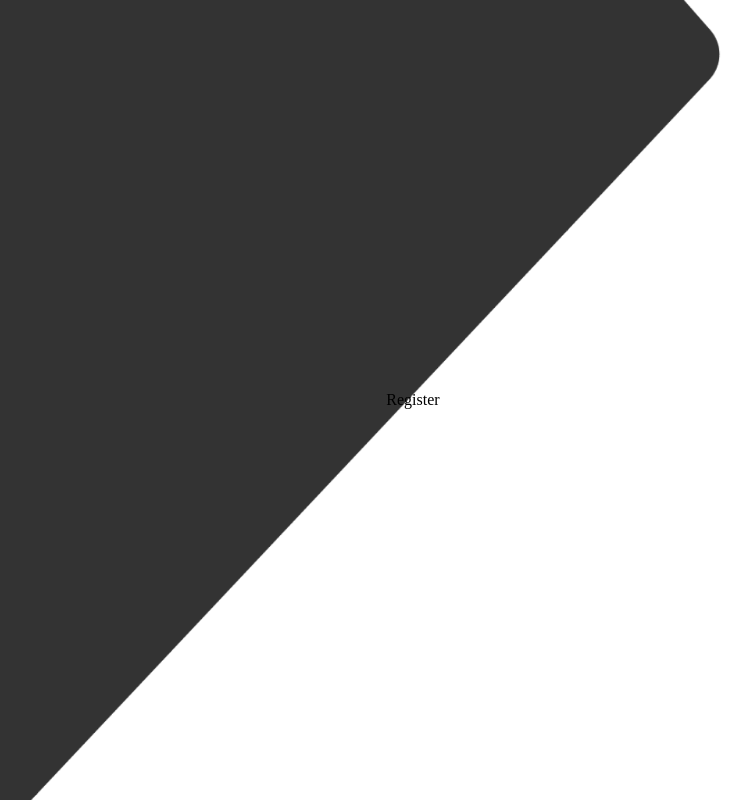
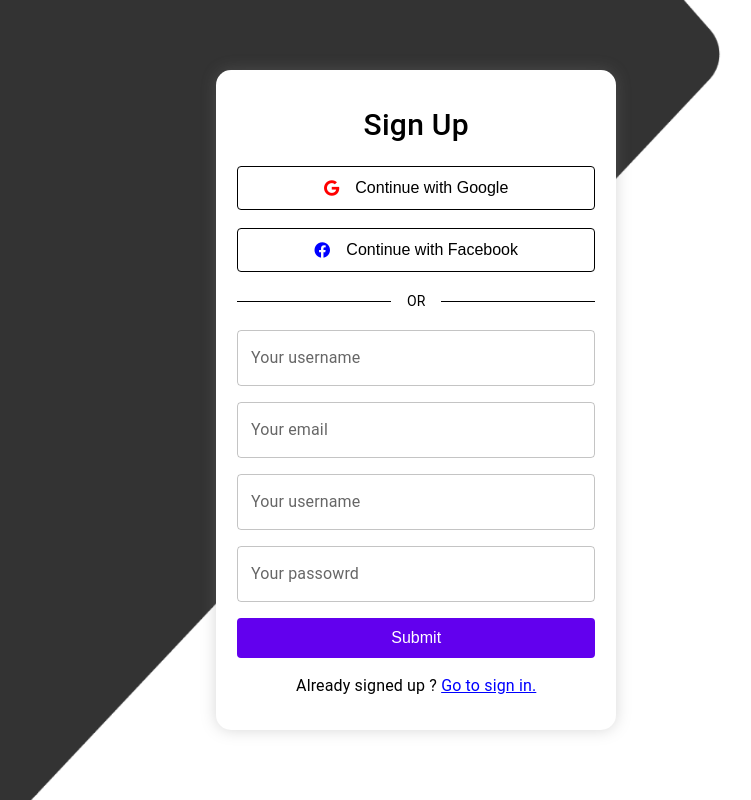
Before and after one commit to TimurRahkmatov/bookshell, a React (Vite) app: page /register in a window 1280 px wide. Shown: the whole page, without its empty margins (227-978 px from the left). Built offline with nearby package versions, Linux system fonts and the light colour scheme.

Commit message:
added register page design

```diff
--- a/src/Components/Buttons/SubmitBtn/index.tsx
+++ b/src/Components/Buttons/SubmitBtn/index.tsx
@@ -7,11 +7,12 @@ const SubmitButton = styled.button`
     border: 2px solid #6200EE;
     background-color: #6200EE;
     color: #fff;
+    font-size: 16px;
 
     &:hover {
         background-color:#fff ;
         color: #6200EE;
-        transition: 0.4s;
+        transition: 0.5s;
     }
 
 `;
--- a/src/Pages/Login/Login.tsx
+++ b/src/Pages/Login/Login.tsx
@@ -39,7 +39,7 @@ const Login = () => {
             }}
             component="div"
           >
-            <Typography sx={{ fontWeight: "500" }} variant="h4">
+            <Typography sx={{ fontWeight: "500" , fontSize: "30px" }}>
               Sign In
             </Typography>
             <ContinueButton>
--- a/src/Pages/Register/Register.tsx
+++ b/src/Pages/Register/Register.tsx
@@ -1,8 +1,121 @@
-
+import {
+  Box,
+  Container,
+  FormControl,
+  TextField,
+  Typography,
+} from "@mui/material";
+import { Link } from "react-router-dom";
+import SubmitButton from "../../Components/Buttons/SubmitBtn";
+import ContinueButton from "../../Components/Buttons/ContinueBtn";
 const Register = () => {
   return (
-    <div>Register</div>
-  )
-}
+    <Box>
+      <Container>
+        <Box
+          sx={{
+            display: "flex",
+            width: "100%",
+            justifyContent: "center",
+            marginLeft: "0.2rem",
+            alignItems: "center",
+            padding: "0 1rem",
+          }}
+        >
+          <Box
+            sx={{
+              padding: "2rem 1.3rem",
+              width: { xs: "270px", lg: "400px", sm: "300px" },
 
-export default Register
+              height: "660px",
+              background: "#fff",
+              borderRadius: "15px",
+              boxShadow: "0px 0px 15px #80808050",
+              display: "flex",
+              flexDirection: "column",
+              justifyContent: "space-between",
+              alignItems: "center",
+            }}
+            component="div"
+          >
+            <Typography sx={{ fontWeight: "500", fontSize: "30px" }}>
+              Sign Up
+            </Typography>
+            <ContinueButton>
+              <i style={{ color: "red" }} className="fa-brands fa-google"></i>{" "}
+              Continue with Google
+            </ContinueButton>
+            <ContinueButton>
+              <i
+                style={{ color: "blue" }}
+                className="fa-brands fa-facebook"
+              ></i>{" "}
+              Continue with Facebook
+            </ContinueButton>
+            <Box
+              sx={{
+                display: "flex",
+                gap: "1rem",
+                width: "100%",
+                alignItems: "center",
+              }}
+            >
+              <Box
+                sx={{ width: "50%", height: "1px", backgroundColor: "black" }}
+                component="div"
+              ></Box>
+              <Typography variant="body2">OR</Typography>
+              <Box
+                sx={{ width: "50%", height: "1px", backgroundColor: "black" }}
+                component="div"
+              ></Box>
+            </Box>
+            <FormControl
+              sx={{
+                width: "100%",
+                display: "flex",
+                flexDirection: "column",
+                justifyContent: "center",
+                gap: "1rem",
+              }}
+            >
+              <TextField
+                id="outlined-basic"
+                type="text"
+                label="Your username"
+                variant="outlined"
+              />
+              <TextField
+                type="email"
+                label="Your email"
+                id="outlined-basic"
+                variant="outlined"
+              />
+              <TextField
+                id="outlined-basic"
+                type="text"
+                label="Your username"
+                variant="outlined"
+              />
+              <TextField
+                id="outlined-basic"
+                type="password"
+                label="Your passowrd"
+                variant="outlined"
+              />
+              <SubmitButton>Submit</SubmitButton>
+              <Typography sx={{ textAlign: "center" }}>
+                Already signed up ?{" "}
+                <Link to="/login" style={{ color: "blue" }}>
+                  Go to sign in.
+                </Link>
+              </Typography>
+            </FormControl>
+          </Box>
+        </Box>
+      </Container>
+    </Box>
+  );
+};
+
+export default Register;
```
